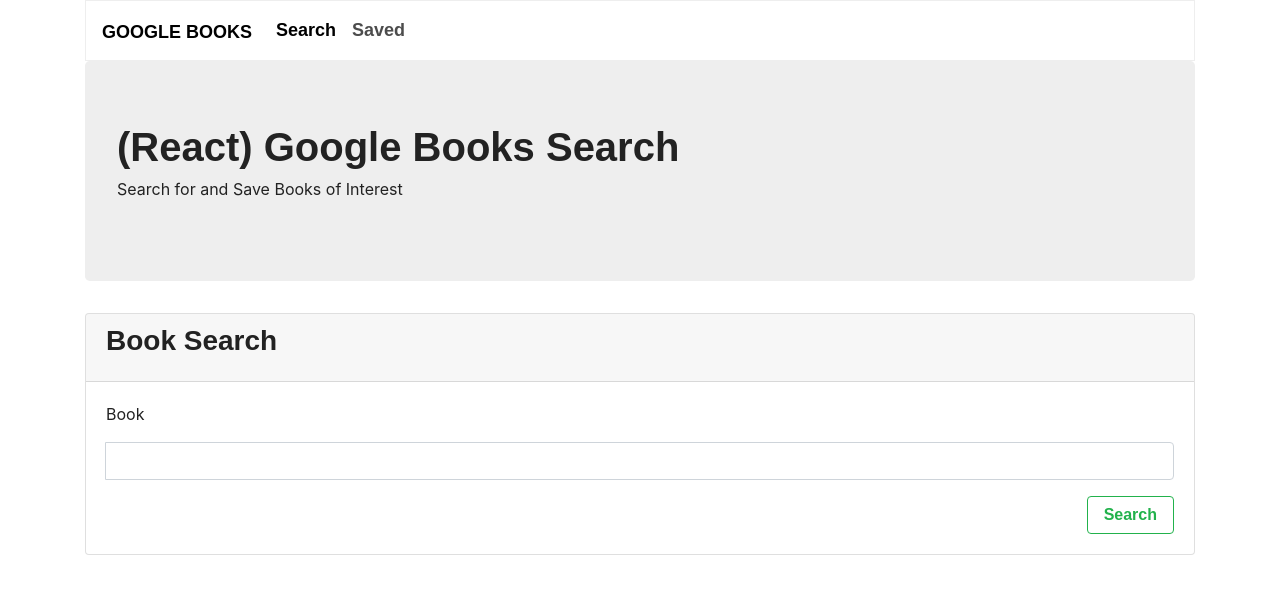
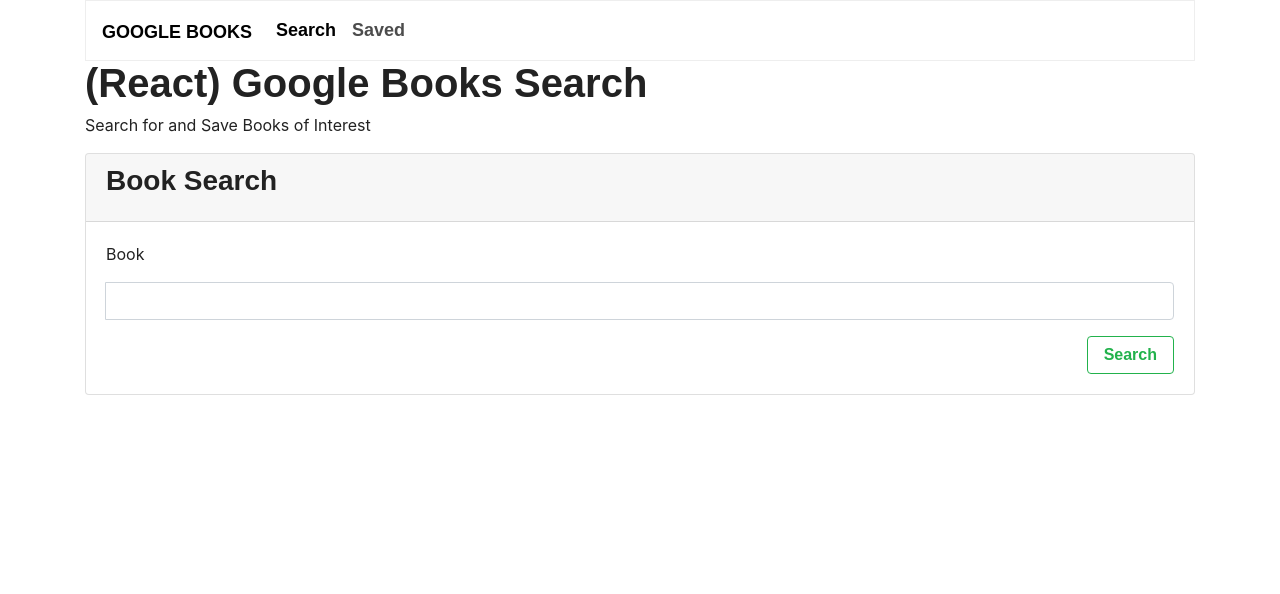
Before and after one commit to tindoann/Google-Library-Search-MERN, a React (Create React App) app in the folder 07-Ins_Mern/create-react-express/client/: page / in a window 1280 px wide. Shown: the top 594 px of the page. Built offline with nearby package versions, Linux system fonts and the light colour scheme; a web font is replaced by a local one.

Commit message:
converted  html to react components

```diff
--- /dev/null
+++ b/07-Ins_Mern/create-react-express/client/src/components/AppBar.js
@@ -0,0 +1,31 @@
+import React from 'react';
+
+const AppBar = () => (
+
+<nav className="navbar navbar-expand-lg navbar-light bg-light">
+    <a className="navbar-brand" href="#">
+      Google Books
+    </a>
+    <button className="navbar-toggler" data-toggle="collapse" data-target="#navbarSupportedContent"
+      aria-controls="navbarSupportedContent" aria-expanded="false" aria-label="Toggle navigation">
+      <span className="navbar-toggler-icon" />
+    </button>
+
+    <div className="collapse navbar-collapse" id="navbarSupportedContent">
+      <ul className="navbar-nav mr-auto">
+        <li className="nav-item active">
+          <a className="nav-link" href="#">
+            Search <span className="sr-only">(current)</span>
+          </a>
+        </li>
+        <li className="nav-item">
+          <a className="nav-link" href="#">
+            Saved
+          </a>
+        </li>
+      </ul>
+    </div>
+  </nav>
+)
+
+export default AppBar;
--- a/07-Ins_Mern/create-react-express/client/src/components/HelloBootstrap.js
+++ b/07-Ins_Mern/create-react-express/client/src/components/HelloBootstrap.js
@@ -1,60 +1,19 @@
-import React from "react";
+/* eslint-disable import/first */
 
-function HelloBootstrap() {
+import React from "react";;
+import AppBar from './AppBar';
+import Jumbotron from './Jumbotron';
+import SearchCard from './SearchCard';
+// import ResultCard from './ResultCard';
+
+function NavBar() {
 return (
 <div className="container">
-  <nav className="navbar navbar-expand-lg navbar-light bg-light">
-    <a className="navbar-brand" href="#">
-      Google Books
-    </a>
-    <button className="navbar-toggler" data-toggle="collapse" data-target="#navbarSupportedContent"
-      aria-controls="navbarSupportedContent" aria-expanded="false" aria-label="Toggle navigation">
-      <span className="navbar-toggler-icon" />
-    </button>
-
-    <div className="collapse navbar-collapse" id="navbarSupportedContent">
-      <ul className="navbar-nav mr-auto">
-        <li className="nav-item active">
-          <a className="nav-link" href="#">
-            Search <span className="sr-only">(current)</span>
-          </a>
-        </li>
-        <li className="nav-item">
-          <a className="nav-link" href="#">
-            Saved
-          </a>
-        </li>
-      </ul>
-    </div>
-  </nav>
-  <div className="jumbotron">
-    <h1>(React) Google Books Search</h1>
-    <p>Search for and Save Books of Interest</p>
-  </div>
-  <div className="card">
-    <div className="card-header">
-      <h3 className="card-title">Book Search</h3>
-    </div>
-    <div className="card-body">
-      <p className="card-text">
-        Book
-      </p>
-
-  {/* Search Form  */}
-      <div class="input-group mb-3">
-        <div class="input-group-prepend">
-        </div>
-        <input type="text" class="form-control" aria-label="Default" aria-describedby="inputGroup-sizing-default" />
-      </div>
-
-  {/* Search button */}
-      <button className="btn btn-outline-success my-2 my-sm-0 float-right" type="submit">
-        Search
-     </button>
+  <AppBar />
+  <Jumbotron />
+  <SearchCard />
+  {/* <ResultCard /> */}
 </div>
-</div>
-</div>
-);
+ );
 }
-
-export default HelloBootstrap;
+export default NavBar;
--- /dev/null
+++ b/07-Ins_Mern/create-react-express/client/src/components/Jumbotron.js
@@ -0,0 +1,12 @@
+
+import React from 'react';
+
+const Jumbotron = () => (
+
+  <div className="Jumbotron">
+    <h1>(React) Google Books Search</h1>
+    <p>Search for and Save Books of Interest</p>
+  </div>
+)
+
+export default Jumbotron;
--- /dev/null
+++ b/07-Ins_Mern/create-react-express/client/src/components/ResultCard.js
@@ -0,0 +1,22 @@
+import React from 'react';
+
+const ResultCard = () => (
+
+<div class="card mb-3" style="max-width: 540px;">
+  <div class="row no-gutters">
+    <div class="col-md-4">
+      <img src="..." class="card-img" alt="..." />>
+    </div>
+    <div class="col-md-8">
+      <div class="card-body">
+        <h5 class="card-title">Card title</h5>
+        <p class="card-text">This is a wider card with supporting text below as a natural lead-in to additional content. This content is a little bit longer.</p>
+        <p class="card-text"><small class="text-muted">Last updated 3 mins ago</small></p>
+      </div>
+    </div>
+  </div>
+</div>
+
+)
+
+export default ResultCard;
--- /dev/null
+++ b/07-Ins_Mern/create-react-express/client/src/components/SearchCard.js
@@ -0,0 +1,29 @@
+import React from 'react';
+
+const SearchCard = () => (
+
+  <div className="card">
+    <div className="card-header">
+      <h3 className="card-title">Book Search</h3>
+    </div>
+    <div className="card-body">
+      <p className="card-text">
+        Book
+      </p>
+
+      {/* Search Form */}
+      <div className="input-group mb-3">
+        <div className="input-group-prepend"></div>
+        <input type="text" className="form-control" aria-label="Default" aria-describedby="inputGroup-sizing-default" />
+      </div>
+
+      {/* Search button */}
+      <button className="btn btn-outline-success my-2 my-sm-0 float-right" type="submit">
+        Search
+      </button>
+    </div>
+  </div>
+
+)
+
+export default SearchCard;
```
